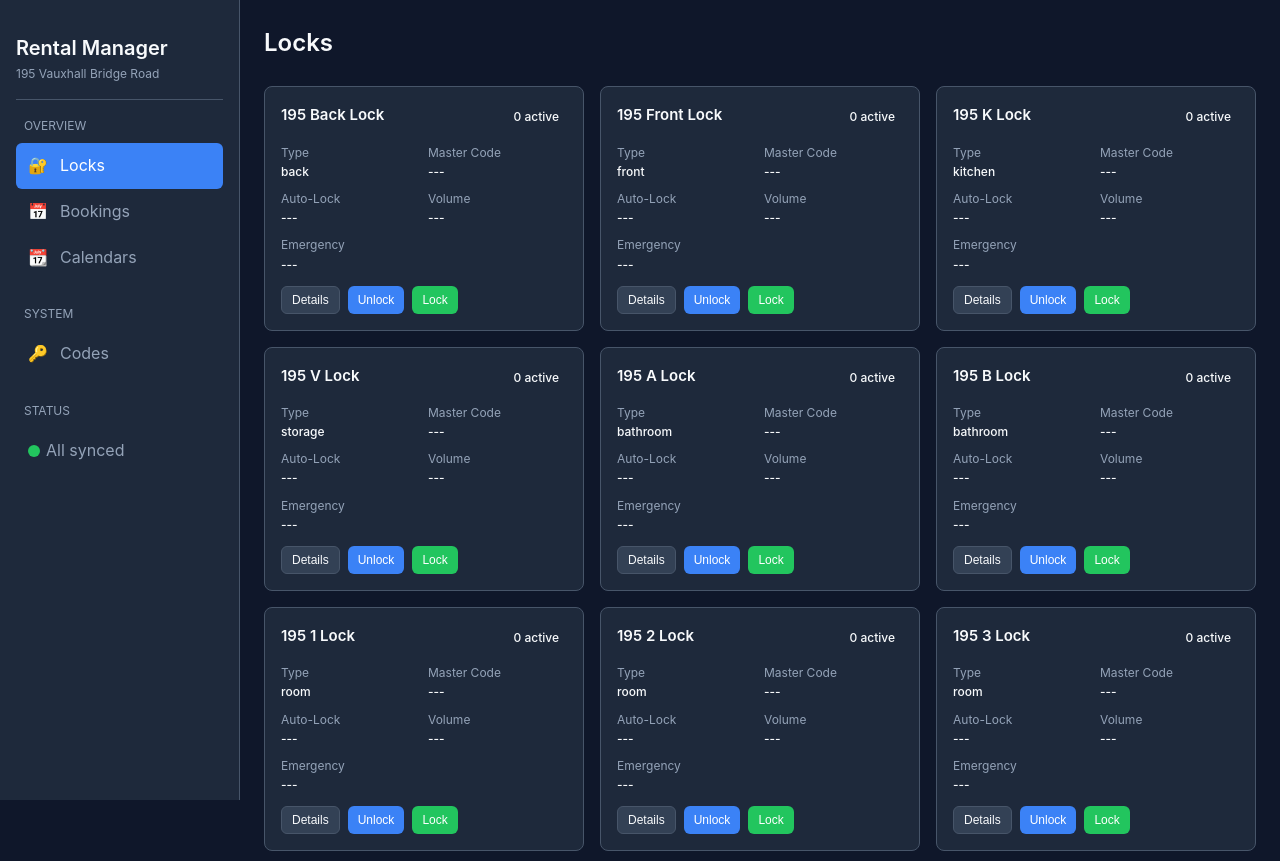
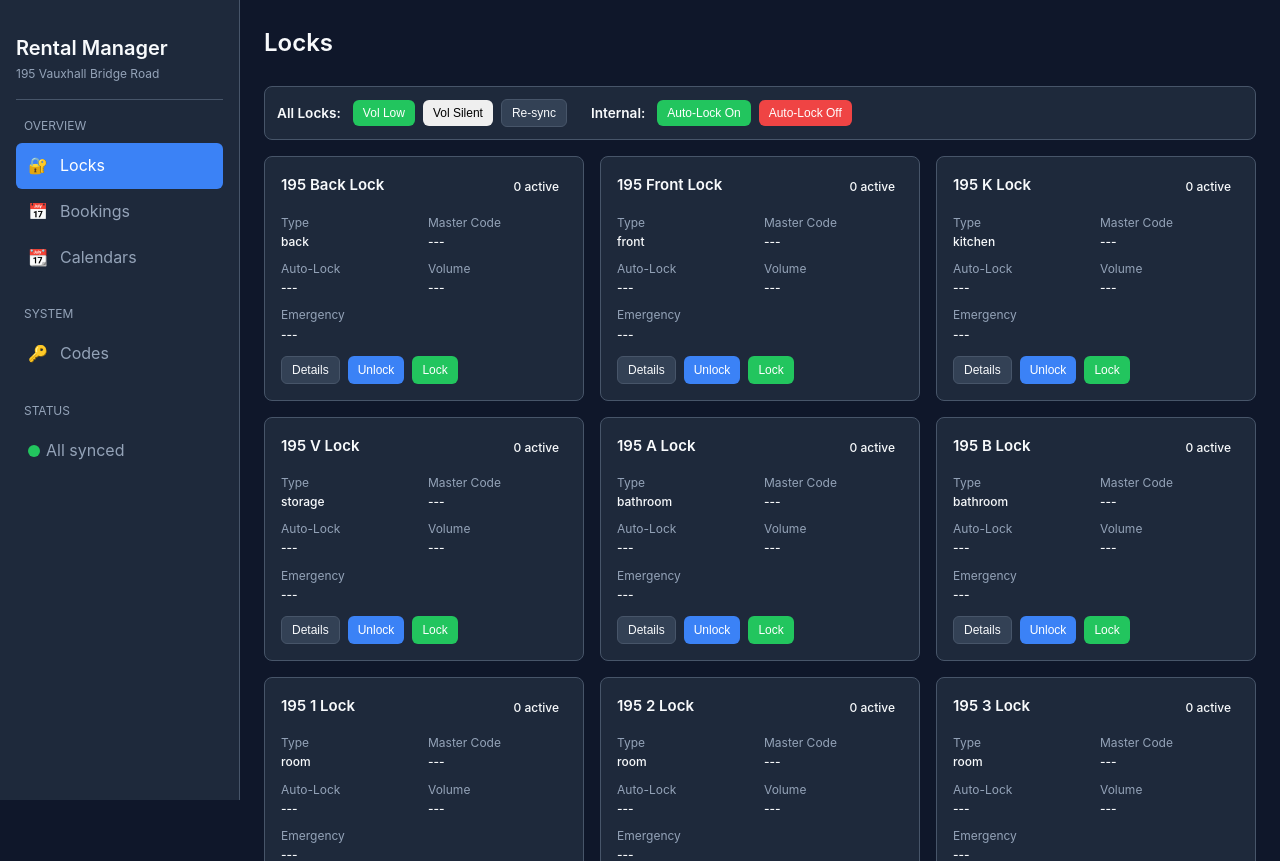
Before and after one commit to daminpark/rental-manager, a FastAPI app: page / in a window 1280 px wide. Shown: the top 861 px of the page. Run offline with FastAPI, Linux system fonts and the light colour scheme; data comes from the database, SQL or seed files in the repository; data that the repository does not hold is empty.

Commit message:
Add bulk lock controls: volume, auto-lock, re-sync (v0.4.18)
- Add set_auto_lock_all method (internal locks only, excludes front/back)
- Add POST /locks/auto-lock-all endpoint
- Add bulk action buttons to locks view: Vol Low, Vol Silent, Re-sync,
  Auto-Lock On/Off (internal only)
- Wire up bulkVolume, bulkAutoLock, bulkResync JS functions

Co-Authored-By: Claude Opus 4.6 <noreply@anthropic.com>

```diff
--- a/rental_manager/config.yaml
+++ b/rental_manager/config.yaml
@@ -1,6 +1,6 @@
 name: "Rental Manager"
 description: "Lock code manager for VBR rental properties"
-version: "0.4.17"
+version: "0.4.18"
 init: false
 slug: "rental_manager"
 url: "https://github.com/daminpark/rental-manager"
--- a/rental_manager/src/rental_manager/api/routes.py
+++ b/rental_manager/src/rental_manager/api/routes.py
@@ -218,6 +218,15 @@ async def set_volume_all(
             status_code=400, detail="Level must be 'silent', 'low', or 'high'"
         )
     return await manager.set_volume_all(request.level)
+
+
+@router.post("/locks/auto-lock-all")
+async def set_auto_lock_all(
+    request: AutoLockRequest,
+    manager: RentalManager = Depends(get_manager),
+):
+    """Set auto-lock on all internal locks (excludes front/back doors)."""
+    return await manager.set_auto_lock_all(request.enabled)
 
 
 # Master and emergency code endpoints
--- a/rental_manager/src/rental_manager/core/manager.py
+++ b/rental_manager/src/rental_manager/core/manager.py
@@ -2425,6 +2425,33 @@ class RentalManager:
             await session.commit()
         return {"level": level, "set": len(results), "errors": errors}
 
+    async def set_auto_lock_all(self, enabled: bool) -> dict:
+        """Set auto-lock on all internal locks (not front/back) for this house."""
+        INTERNAL_TYPES = ("room", "bathroom", "kitchen", "storage")
+        async with get_session_context() as session:
+            result = await session.execute(
+                select(Lock).join(HouseModel).where(HouseModel.code == self.settings.house_code)
+            )
+            locks = [l for l in result.scalars().all() if l.lock_type in INTERNAL_TYPES]
+            results = []
+            errors = []
+            for lock in locks:
+                try:
+                    await self._ha_client.set_auto_lock(lock.entity_id, enabled)
+                    lock.auto_lock_enabled = enabled
+                    session.add(AuditLog(
+                        action="auto_lock_changed",
+                        lock_id=lock.id,
+                        details=f"Auto-lock {'enabled' if enabled else 'disabled'} on {lock.name} (bulk)",
+                        success=True,
+                    ))
+                    results.append(lock.entity_id)
+                except Exception as e:
+                    logger.error("Failed to set auto-lock on %s: %s", lock.entity_id, e)
+                    errors.append({"entity_id": lock.entity_id, "error": str(e)})
+            await session.commit()
+        return {"enabled": enabled, "set": len(results), "errors": errors}
+
     async def get_sync_status(self) -> dict:
         """Get the current sync status of all slots."""
         if not self._sync_manager:
--- a/rental_manager/src/rental_manager/web/static/js/app.js
+++ b/rental_manager/src/rental_manager/web/static/js/app.js
@@ -1659,6 +1659,47 @@ async function setVolume(entityId, level) {
     }
 }
 
+async function bulkVolume(level) {
+    try {
+        const result = await api('/locks/volume-all', {
+            method: 'POST',
+            body: JSON.stringify({ level }),
+        });
+        let msg = `Volume set to ${level} on ${result.set} lock(s)`;
+        if (result.errors.length > 0) msg += `, ${result.errors.length} error(s)`;
+        showToast(msg, result.errors.length > 0 ? 'error' : 'success');
+        loadLocks();
+    } catch (error) {
+        showToast(error.message, 'error');
+    }
+}
+
+async function bulkAutoLock(enabled) {
+    try {
+        const result = await api('/locks/auto-lock-all', {
+            method: 'POST',
+            body: JSON.stringify({ enabled }),
+        });
+        let msg = `Auto-lock ${enabled ? 'enabled' : 'disabled'} on ${result.set} internal lock(s)`;
+        if (result.errors.length > 0) msg += `, ${result.errors.length} error(s)`;
+        showToast(msg, result.errors.length > 0 ? 'error' : 'success');
+        loadLocks();
+    } catch (error) {
+        showToast(error.message, 'error');
+    }
+}
+
+async function bulkResync() {
+    showToast('Re-syncing all lock codes...', 'info');
+    try {
+        const result = await api('/sync-status/resync', { method: 'POST' });
+        showToast(`Re-sync: ${result.set} set, ${result.cleared} cleared, ${result.errors.length} error(s)`, 'success');
+        loadLocks();
+    } catch (error) {
+        showToast(error.message, 'error');
+    }
+}
+
 function renderLockDetailControls(lock) {
     const controls = document.getElementById('lock-detail-controls');
     controls.textContent = '';
--- a/rental_manager/src/rental_manager/web/templates/index.html
+++ b/rental_manager/src/rental_manager/web/templates/index.html
@@ -4,7 +4,7 @@
     <meta charset="UTF-8">
     <meta name="viewport" content="width=device-width, initial-scale=1.0">
     <title>Rental Manager</title>
-    <link rel="stylesheet" href="static/css/styles.css?v=0.4.17">
+    <link rel="stylesheet" href="static/css/styles.css?v=0.4.18">
 </head>
 <body>
     <div class="app-container">
@@ -58,6 +58,19 @@
             <div id="locks-view" class="view-content">
                 <div class="page-header">
                     <h2 class="page-title">Locks</h2>
+                </div>
+
+                <div class="card" style="margin-bottom: 1rem; padding: 0.75rem;">
+                    <div style="display: flex; flex-wrap: wrap; gap: 0.5rem; align-items: center;">
+                        <span style="font-weight: 600; font-size: 0.85rem; margin-right: 0.25rem;">All Locks:</span>
+                        <button class="btn btn-sm btn-success" onclick="bulkVolume('low')">Vol Low</button>
+                        <button class="btn btn-sm btn-info" onclick="bulkVolume('silent')">Vol Silent</button>
+                        <button class="btn btn-sm btn-secondary" onclick="bulkResync()">Re-sync</button>
+                        <span style="width: 0.5rem;"></span>
+                        <span style="font-weight: 600; font-size: 0.85rem; margin-right: 0.25rem;">Internal:</span>
+                        <button class="btn btn-sm btn-success" onclick="bulkAutoLock(true)">Auto-Lock On</button>
+                        <button class="btn btn-sm btn-danger" onclick="bulkAutoLock(false)">Auto-Lock Off</button>
+                    </div>
                 </div>
 
                 <div id="lock-grid" class="lock-grid">
@@ -249,6 +262,6 @@
     <!-- Toast Container -->
     <div id="toast-container" class="toast-container"></div>
 
-    <script src="static/js/app.js?v=0.4.17"></script>
+    <script src="static/js/app.js?v=0.4.18"></script>
 </body>
 </html>
```
